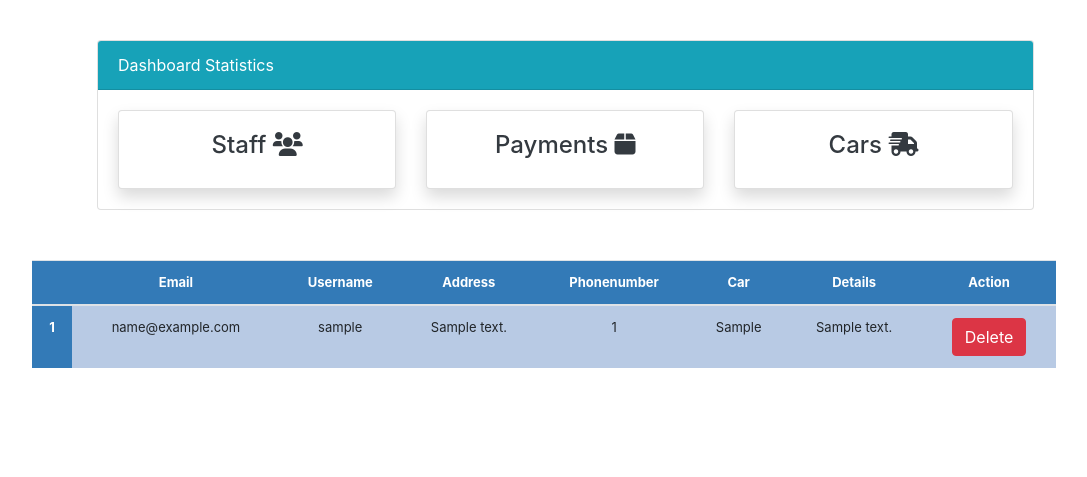
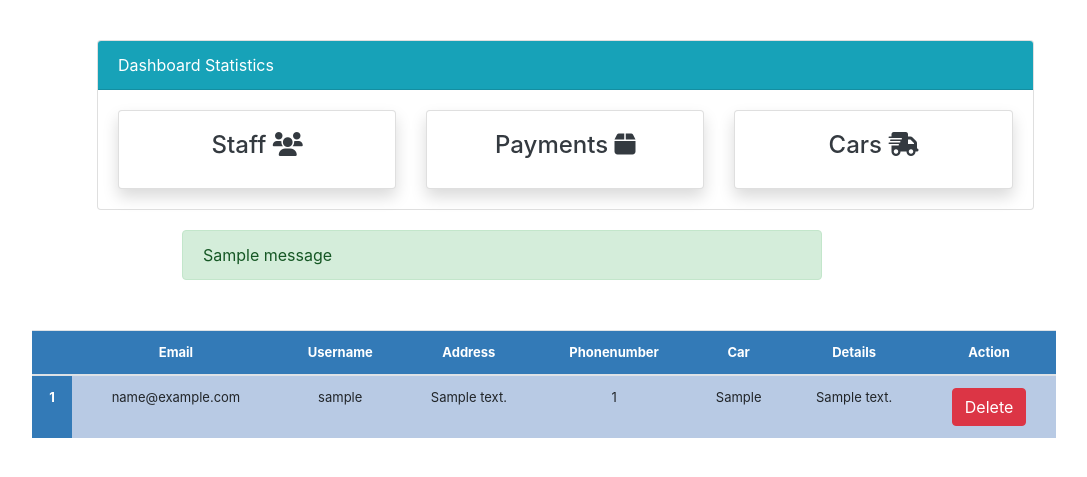
Before and after one commit to IsalanyaMwaseSam/Driver-Management-System, a Django app: page /staffview/ in a window 1280 px wide. Shown: the part 56-533 px from the top of the page, without its empty margins (18-1105 px from the left). Run offline with Django 4.2, Linux system fonts and the light colour scheme; a user stored in the database is signed in; tables that the repository leaves empty hold one stand-in row (values such as "Sample post"); one stand-in notice (Sample message) is shown; parts of the project's set-up code (start-up, migrations or seed data) failed here and were passed over; some libraries are stand-ins or nearby versions.

Commit message:
delete_profile

```diff
--- a/driver_app/templates/driver_app/staffview.html
+++ b/driver_app/templates/driver_app/staffview.html
@@ -60,6 +60,9 @@
 </div>
 </div>
 {% if user.is_admin %}
+{% for message in messages %}
+<div style="width: 50%; margin-top: 20px; margin-left: 200px;" class="alert alert-success" role="alert">{{message}}</div>
+{% endfor %}
 <div class="table" style="margin-top: 50px; margin-left: 50px; margin-right: 30px; width: 80%;">
     <table class="table">
         <thead>
@@ -83,7 +86,7 @@
             <td>{{ account.phone_number }}</td>
             <td>{{ account.car }}</td>
             <td>{{ account.details }}</td>
-            <td><button type="button" class="btn btn-danger">Delete</button></td>
+            <td><a type="button" href="{% url 'delete_user' account.id %}" class="btn btn-danger">Delete</a></td>
 
         </tbody>
         {% endfor %}
--- a/driver_app/templates/others/topside.html
+++ b/driver_app/templates/others/topside.html
@@ -6,7 +6,7 @@
     <div class="col-md-4 mt-4">
         <div class="card" style="margin-top: 40px;">
             <div class="card-header bg-info text-white">
-                Information
+                <i class="fas fa-bell"></i>   Notifications
             </div>
             {% for instance in queryset %}
             <div class="card-body">
--- a/driver_app/urls.py
+++ b/driver_app/urls.py
@@ -17,4 +17,5 @@ urlpatterns = [
     path('pay/', views.pay, name='pay'),
     path('ownerspay/', views.ownerspay, name='ownerspay'),
     path('driverspending/', views.driverspending, name='driverspending'),
+    path('delete_user/<account_id>', views.delete_user, name='delete_user'),
 ]
--- a/driver_app/views.py
+++ b/driver_app/views.py
@@ -1,3 +1,4 @@
+from ast import Delete
 from django.shortcuts import render, redirect
 from accounts.models import *
 from driver_app.models import Info
@@ -67,3 +68,9 @@ def ownerspay(request):
 
 def driverspending(request):
     return render(request, 'driver_app/driverspending.html', {})
+
+def delete_user(request, account_id):
+    account = Account.objects.get(pk=account_id)
+    account.delete()
+    messages.success(request, 'User successfully deleted!')
+    return redirect('staffview')
```
Also changed, not shown: static/static/images/DSC_0797.JPG (added).
